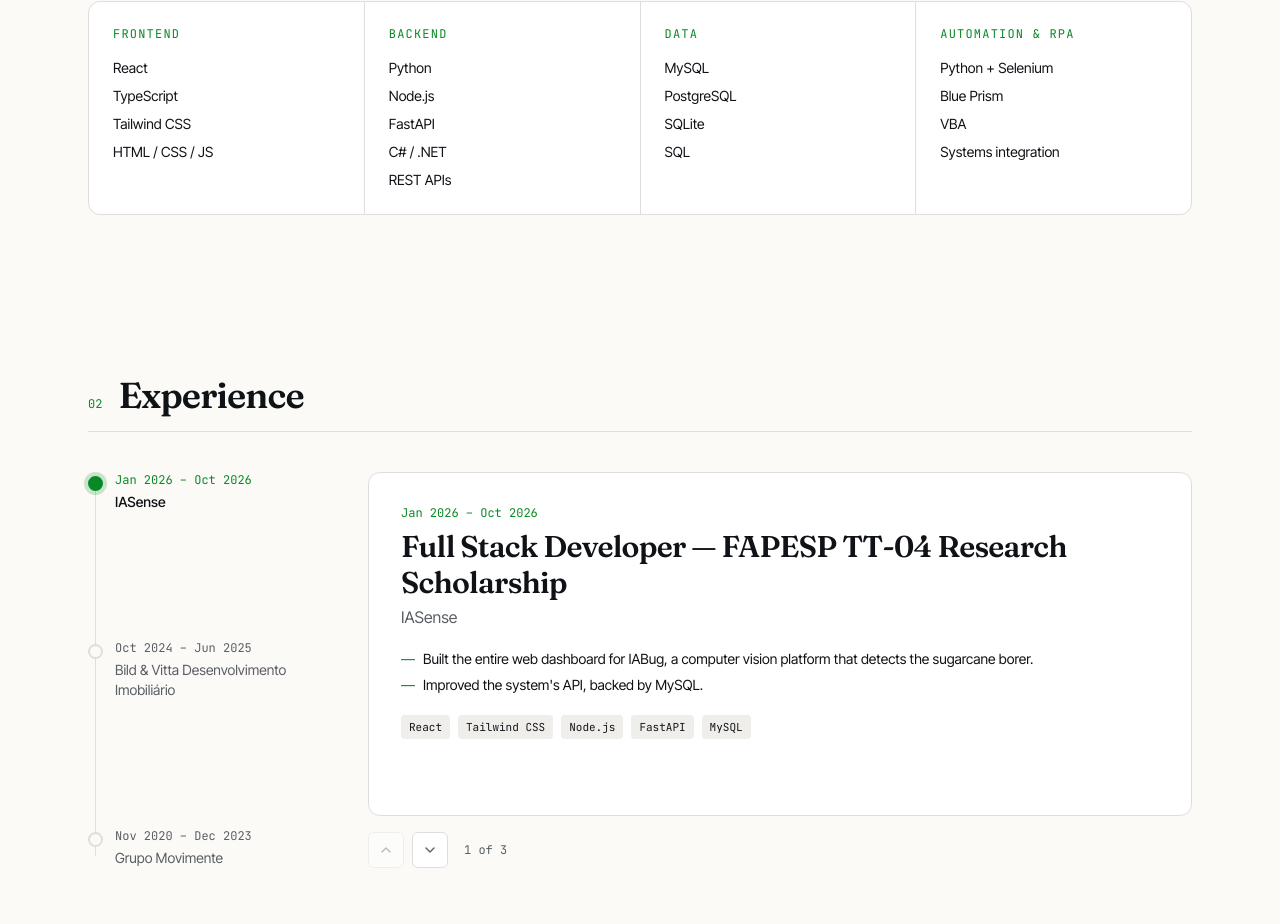
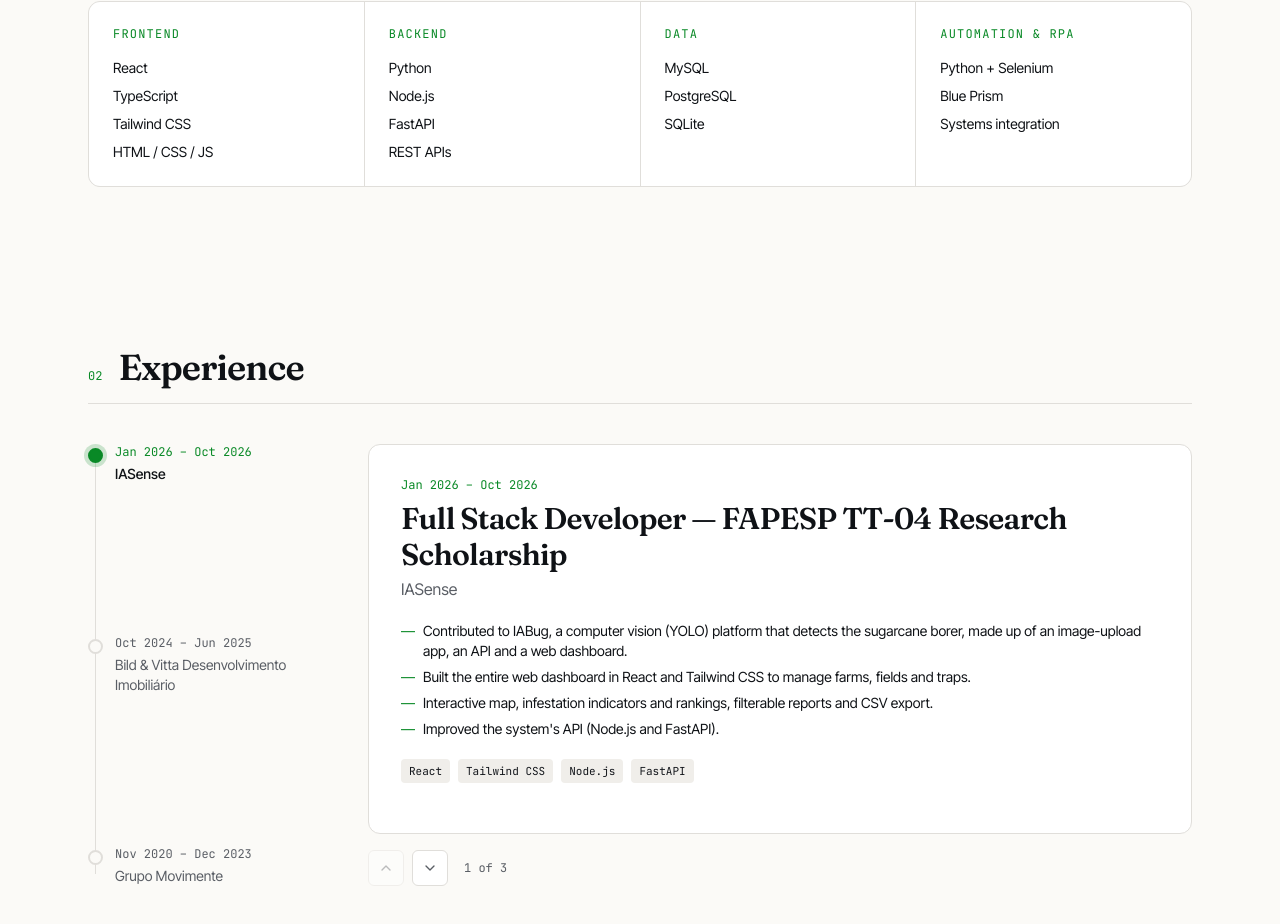
Before and after one commit to NicolasMurtha/portfolio, a React (Vite) app: page / in a window 1280 px wide. Shown: the part 1159-2083 px from the top of the page. Built offline with nearby package versions, Linux system fonts and the light colour scheme.

Commit message:
Refine stack and experience content
- Stack: remove C#/.NET, VBA and SQL
- Experience: use the resume wording, replace the BI item with helpdesk
  and in-person user support, and detail the IABug dashboard work

```diff
--- a/src/data.ts
+++ b/src/data.ts
@@ -150,9 +150,9 @@ const pt = {
     title: "Stack técnica",
     groups: [
       { title: "Frontend", items: ["React", "TypeScript", "Tailwind CSS", "HTML / CSS / JS"] },
-      { title: "Backend", items: ["Python", "Node.js", "FastAPI", "C# / .NET", "APIs REST"] },
-      { title: "Dados", items: ["MySQL", "PostgreSQL", "SQLite", "SQL"] },
-      { title: "Automação & RPA", items: ["Python + Selenium", "Blue Prism", "VBA", "Integração de sistemas"] },
+      { title: "Backend", items: ["Python", "Node.js", "FastAPI", "APIs REST"] },
+      { title: "Dados", items: ["MySQL", "PostgreSQL", "SQLite"] },
+      { title: "Automação & RPA", items: ["Python + Selenium", "Blue Prism", "Integração de sistemas"] },
     ],
   },
   experience: {
@@ -166,10 +166,12 @@ const pt = {
         role: "Desenvolvedor Full Stack — Bolsista FAPESP TT-04",
         org: "IASense",
         bullets: [
-          "Desenvolvimento completo do dashboard web do IABug, plataforma de detecção da broca-da-cana por visão computacional.",
-          "Melhorias na API do sistema, com persistência em MySQL.",
+          "Participação no desenvolvimento do IABug, plataforma de detecção da broca-da-cana por visão computacional (YOLO), com aplicativo de envio de imagens, API e dashboard web.",
+          "Desenvolvimento completo do dashboard web em React e Tailwind CSS para gestão de propriedades, talhões e armadilhas.",
+          "Mapa interativo, indicadores e ranking de infestação, relatórios com filtros e exportação em CSV.",
+          "Melhorias na API do sistema (Node.js e FastAPI).",
         ],
-        tags: ["React", "Tailwind CSS", "Node.js", "FastAPI", "MySQL"],
+        tags: ["React", "Tailwind CSS", "Node.js", "FastAPI"],
       },
       {
         dates: "10/2024 – 06/2025",
@@ -177,8 +179,9 @@ const pt = {
         org: "Bild & Vitta Desenvolvimento Imobiliário",
         metric: { value: "−55,8%", label: "no tempo de execução após migrar automações do Blue Prism para Python" },
         bullets: [
-          "Automações em Python e Selenium integradas a sistemas web corporativos e APIs REST.",
-          "Análise de fluxos de sistemas para extração, validação e persistência de dados.",
+          "Desenvolvimento de automações em Python e Selenium integradas a sistemas web corporativos e APIs REST.",
+          "Análise de fluxos de sistemas web para extração, validação e persistência de dados, considerando regras de negócio e integrações backend.",
+          "Documentação de processos, integrações e fluxos de dados, em colaboração com times multidisciplinares.",
         ],
         tags: ["Python", "Selenium", "Blue Prism", "APIs REST"],
       },
@@ -187,11 +190,12 @@ const pt = {
         role: "Analista de TI",
         org: "Grupo Movimente",
         bullets: [
-          "Suporte e validação de dashboards de Business Intelligence.",
-          "Scripts em Python e VBA para automação de tarefas e inserção de dados em sistemas web.",
-          "Definição de requisitos e melhorias para sistemas web corporativos em PHP.",
+          "Suporte técnico aos usuários via helpdesk e atendimento presencial.",
+          "Desenvolvimento de scripts em Python e VBA para automação de tarefas, inserção de dados em sistemas web e manipulação de arquivos.",
+          "Apoio na definição de requisitos e de melhorias para sistemas web corporativos desenvolvidos em PHP.",
+          "Identificação de falhas e gargalos em sistemas corporativos, em conjunto com as equipes de desenvolvimento.",
         ],
-        tags: ["Python", "VBA", "BI", "PHP"],
+        tags: ["Helpdesk", "Python", "VBA", "PHP"],
       },
     ] as Experience[],
   },
@@ -314,9 +318,9 @@ const en: Content = {
     title: "Tech stack",
     groups: [
       { title: "Frontend", items: ["React", "TypeScript", "Tailwind CSS", "HTML / CSS / JS"] },
-      { title: "Backend", items: ["Python", "Node.js", "FastAPI", "C# / .NET", "REST APIs"] },
-      { title: "Data", items: ["MySQL", "PostgreSQL", "SQLite", "SQL"] },
-      { title: "Automation & RPA", items: ["Python + Selenium", "Blue Prism", "VBA", "Systems integration"] },
+      { title: "Backend", items: ["Python", "Node.js", "FastAPI", "REST APIs"] },
+      { title: "Data", items: ["MySQL", "PostgreSQL", "SQLite"] },
+      { title: "Automation & RPA", items: ["Python + Selenium", "Blue Prism", "Systems integration"] },
     ],
   },
   experience: {
@@ -330,10 +334,12 @@ const en: Content = {
         role: "Full Stack Developer — FAPESP TT-04 Research Scholarship",
         org: "IASense",
         bullets: [
-          "Built the entire web dashboard for IABug, a computer vision platform that detects the sugarcane borer.",
-          "Improved the system's API, backed by MySQL.",
+          "Contributed to IABug, a computer vision (YOLO) platform that detects the sugarcane borer, made up of an image-upload app, an API and a web dashboard.",
+          "Built the entire web dashboard in React and Tailwind CSS to manage farms, fields and traps.",
+          "Interactive map, infestation indicators and rankings, filterable reports and CSV export.",
+          "Improved the system's API (Node.js and FastAPI).",
         ],
-        tags: ["React", "Tailwind CSS", "Node.js", "FastAPI", "MySQL"],
+        tags: ["React", "Tailwind CSS", "Node.js", "FastAPI"],
       },
       {
         dates: "Oct 2024 – Jun 2025",
@@ -341,8 +347,9 @@ const en: Content = {
         org: "Bild & Vitta Desenvolvimento Imobiliário",
         metric: { value: "−55.8%", label: "execution time after migrating automations from Blue Prism to Python" },
         bullets: [
-          "Python and Selenium automations integrated with corporate web systems and REST APIs.",
-          "Analyzed system flows to extract, validate and persist data.",
+          "Developed Python and Selenium automations integrated with corporate web systems and REST APIs.",
+          "Analyzed web system flows to extract, validate and persist data, taking business rules and backend integrations into account.",
+          "Documented processes, integrations and data flows, working with cross-functional teams.",
         ],
         tags: ["Python", "Selenium", "Blue Prism", "REST APIs"],
       },
@@ -351,11 +358,12 @@ const en: Content = {
         role: "IT Analyst",
         org: "Grupo Movimente",
         bullets: [
-          "Supported and validated Business Intelligence dashboards.",
-          "Python and VBA scripts to automate tasks and enter data into web systems.",
-          "Defined requirements and improvements for corporate web systems built in PHP.",
+          "Provided technical support to users through the helpdesk and in person.",
+          "Wrote Python and VBA scripts to automate tasks, enter data into web systems and handle files.",
+          "Helped define requirements and improvements for corporate web systems built in PHP.",
+          "Identified bugs and bottlenecks in corporate systems together with the development teams.",
         ],
-        tags: ["Python", "VBA", "BI", "PHP"],
+        tags: ["Helpdesk", "Python", "VBA", "PHP"],
       },
     ],
   },
```
